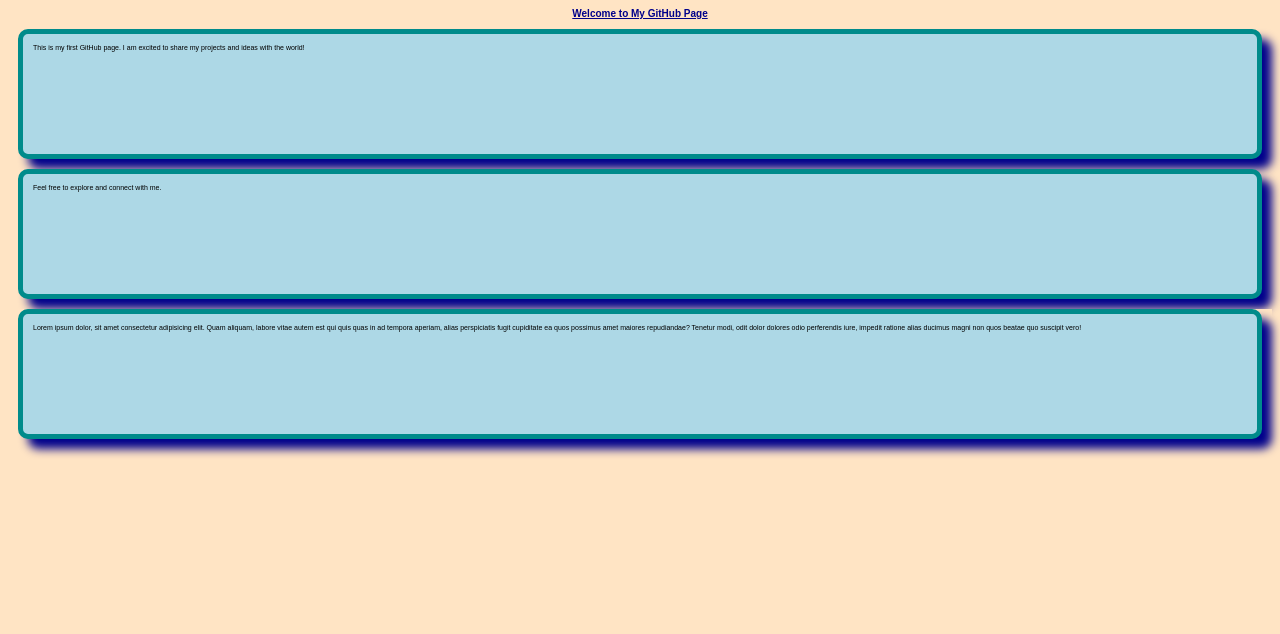
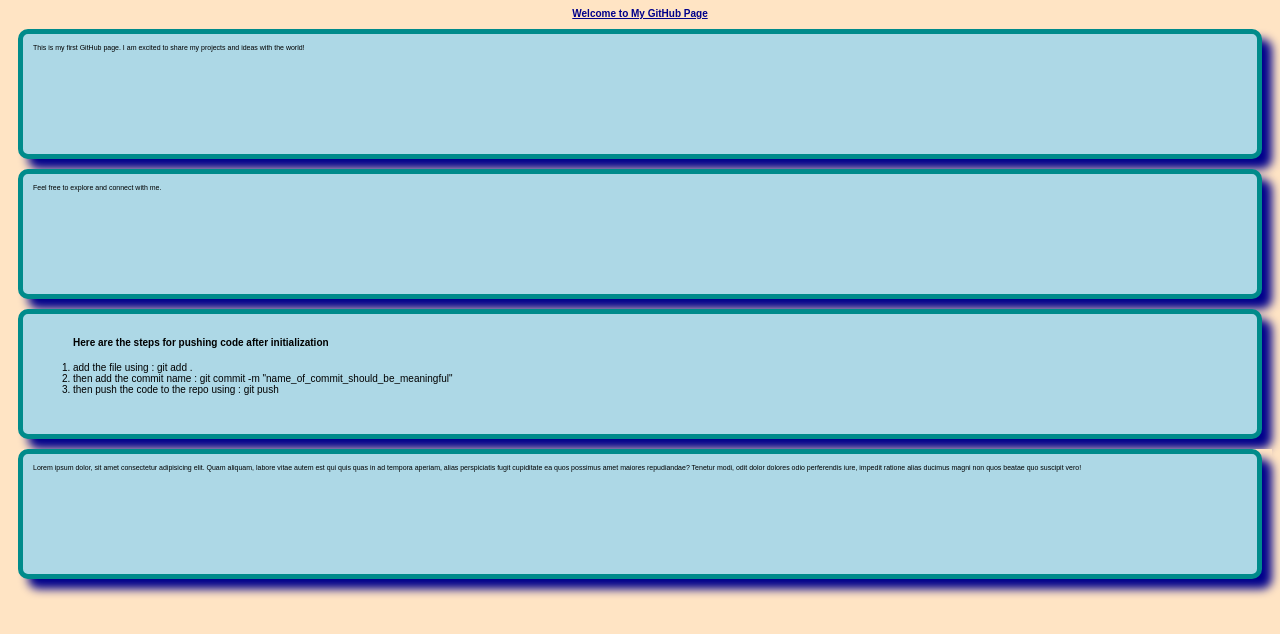
Before and after one commit to AbdurRouf230/Module3, a plain HTML site: page index.html in a window 1280 px wide. Drawn offline with Linux system fonts and the light colour scheme.

Commit message:
add_the_steps_of_push_in the git

```diff
--- a/index.html
+++ b/index.html
@@ -10,8 +10,17 @@
     <h1>Welcome to My GitHub Page</h1>
     <p>This is my first GitHub page. I am excited to share my projects and ideas with the world!</p>
     <p>Feel free to explore and connect with me.</p>
+    <div>
+        <ol>
+            <h4>Here are the steps for pushing code after initialization</h4>
+            <li>add the file using : git add .</li>
+            <li>then add the commit name : git commit -m "name_of_commit_should_be_meaningful"</li>
+            <li>then push the code to the repo using : git push</li>
+        </ol>
+    </div>
     <footer>
         <p>Lorem ipsum dolor, sit amet consectetur adipisicing elit. Quam aliquam, labore vitae autem est qui quis quas in ad tempora aperiam, alias perspiciatis fugit cupiditate ea quos possimus amet maiores repudiandae? Tenetur modi, odit dolor dolores odio perferendis iure, impedit ratione alias ducimus magni non quos beatae quo suscipit vero!</p>
     </footer>
+
 </body>
 </html>
--- a/styles/style.css
+++ b/styles/style.css
@@ -9,7 +9,7 @@ h1{
     color: darkblue;
 }
 
-p{
+div , p{
     font-size: 7px;
     height: 100px;
     font-family: Arial, Helvetica, sans-serif;
@@ -21,3 +21,6 @@ p{
     box-shadow: 10px 10px 10px darkblue;
 
 }
+li, h4 ,ol{
+   background-color: lightblue;
+}
```
